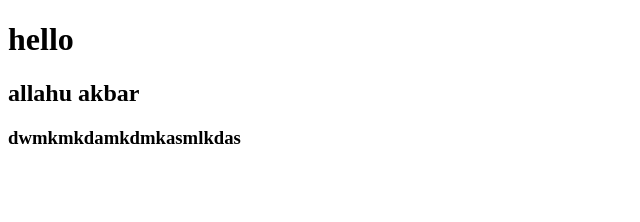
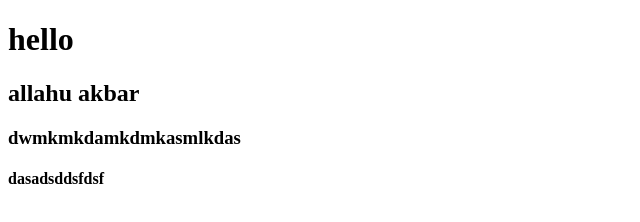
Before and after one commit to YuvalMaderer/IITC, a plain HTML site: page yuval.html in a window 1280 px wide. Shown: the whole page, without its empty margins (0-640 px from the left). Drawn offline with Linux system fonts and the light colour scheme.

Commit message:
'nsfjnjfnjsf'

```diff
--- a/yuval.html
+++ b/yuval.html
@@ -3,3 +3,4 @@
 <h1>hello</h1>
 <h2>allahu akbar</h2>
 <h3>dwmkmkdamkdmkasmlkdas</h3>
+<h4>dasadsddsfdsf</h4>
```
